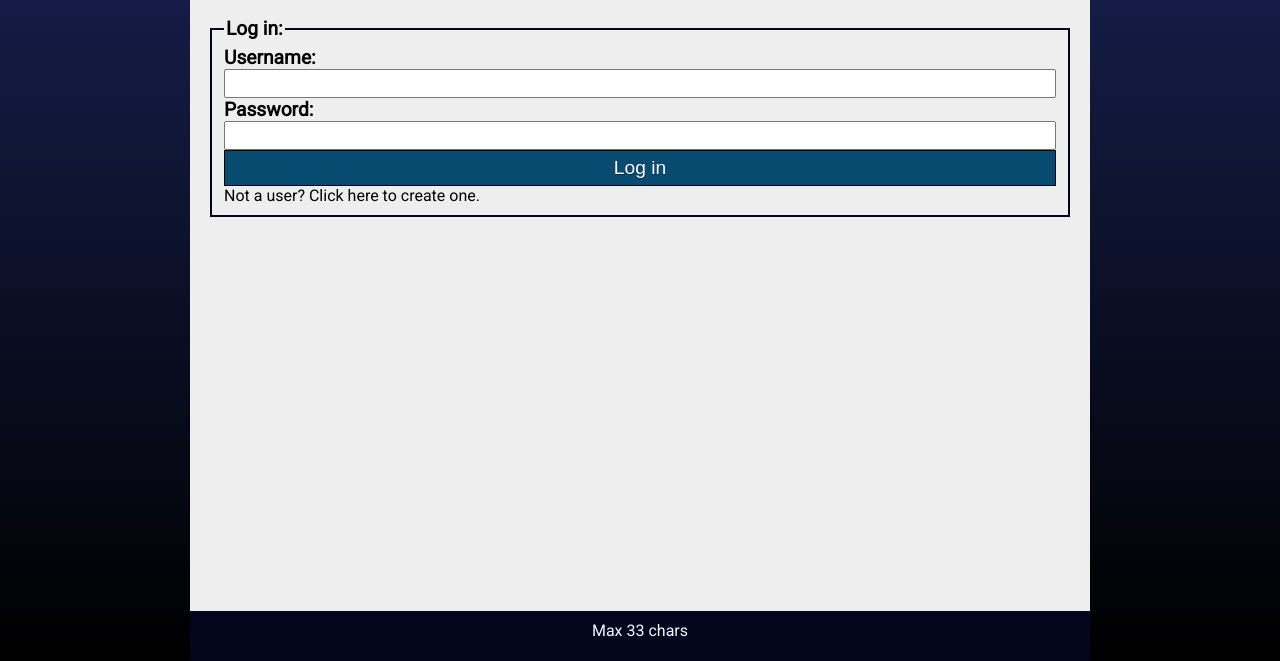
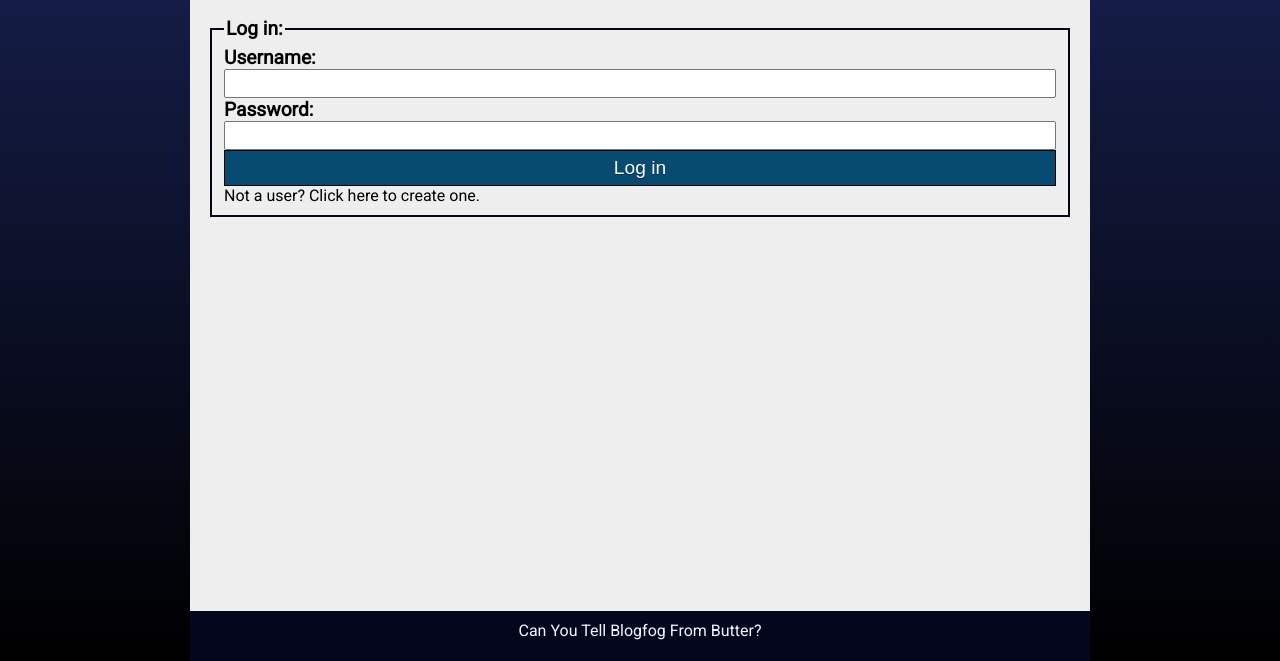
Before and after one commit to iamlost82/MM-200_Mandatory_Exercise_3, a website: page task4/index.html in a window 1280 px wide. Shown: the part 139-800 px from the top of the page. Drawn offline with Linux system fonts and the light colour scheme.

Commit message:
Task 4 complete

```diff
--- a/task4/css/task4.css
+++ b/task4/css/task4.css
@@ -186,6 +186,7 @@ footer{
 	text-decoration:none;
 	text-shadow:0px 1px 0px #0b2647;
 }
+
 @media only screen and (min-width: 650px) {
     #blogListDiv{
         display: grid;
--- a/task4/index.html
+++ b/task4/index.html
@@ -25,7 +25,7 @@
     <div id="offlineDiv"></div>
     <main id="content">
     </main>
-    <footer>Max 33 chars</footer>
+    <footer id="blogfogSlogan">Max 33 chars</footer>
 
     <template id="loginUserTemp">
         <fieldset id="user">
--- a/task4/js/controller/ctr_blog.js
+++ b/task4/js/controller/ctr_blog.js
@@ -9,7 +9,7 @@ task4Ctr.ctr_listAllBlogPosts = async function(){
             data = await data.reverse();
             let lastposts = data.splice((data.length-5),data.length);
             localStorage.setItem('listLastBlogPosts', JSON.stringify(lastposts));
-            outputBlogPostListToView(data);
+            await outputBlogPostListToView(data);
         } else{
             data = fetchAlternateData();
             outputBlogPostListToView(data);
@@ -50,7 +50,7 @@ task4Ctr.ctr_showSingleBlogPost = async function(){
 task4Ctr.ctr_createBlogPost = function(){
     document.querySelector('#blogPostCreateBtn').addEventListener('click', async function(){
         let title = document.querySelector('#blogTitleInp').value;
-        let image = document.querySelector('#blogPostImg').value;
+        let image = document.querySelector('#blogPostImg').files[0];
         let blogpost = document.querySelector('#blogPostInp').value;
         let token = localStorage.getItem('token');
 
--- a/task4/js/controller/ctr_main.js
+++ b/task4/js/controller/ctr_main.js
@@ -15,8 +15,24 @@ task4Ctr.createElementFromTemplate = function(templateID){
 }
 task4Ctr.addOfflineMsg = function(){
     let offlineDiv = document.querySelector('#offlineDiv');
+    offlineDiv.innerHTML = '';
     let msg = document.createElement('h2');
     msg.class = "offline";
     msg.innerHTML = "Offline: Showing local data";
     offlineDiv.appendChild(msg);
 }
+task4Ctr.generateSlogan = function(){
+    let sloganContainer = document.querySelector('#blogfogSlogan');
+    let slogans = [
+        `Blogfog - Simplified!`,
+        `Feel It - Blogfog!`,
+        `The Blogfog Effect.`,
+        `Don't Play With Fire, Play With Blogfog.`,
+        `With A Name Like Blogfog, It Has To Be Good.`,
+        `Blogfog, Let The Good Times Roll.`,
+        `Can You Tell Blogfog From Butter?`,
+        `Let's Face The Music And Blogfog.`
+    ];
+    let i = Math.floor(Math.random()*(slogans.length));
+    sloganContainer.innerHTML = slogans[i];
+}
--- a/task4/js/controller/ctr_navigation.js
+++ b/task4/js/controller/ctr_navigation.js
@@ -17,6 +17,7 @@ task4Ctr.ctr_navigation = function(){
         menuItemsDiv.classList.toggle('dropdown-hidden');
     }
     function navigateToPage(lastVisitedPage){
+        task4Ctr.generateSlogan();
         switch(lastVisitedPage){
             case 'expandMenu':
                 toggleDropDownMenu();
--- a/task4/js/controller/ctr_user.js
+++ b/task4/js/controller/ctr_user.js
@@ -47,7 +47,7 @@ task4Ctr.ctr_createUser = function(){
         let username = document.querySelector('#createUserNameInp').value;
         let password = document.querySelector('#createPasswordInp').value;
         let fullname = document.querySelector('#createFullNameInp').value;
-        let avatar = document.querySelector('#createAvatar').value;
+        let avatar = document.querySelector('#createAvatar').files[0];
         if(username.length > 1 && password.length > 1 && fullname.length > 1){
             let fdata = new FormData();
             fdata.append('avatar', avatar);
```
